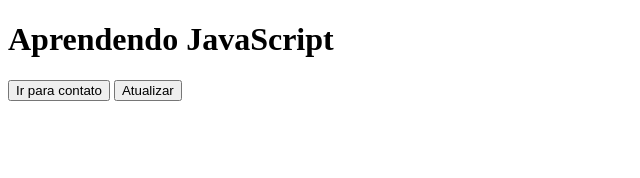
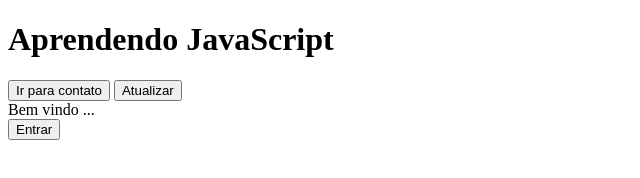
Before and after one commit to maleixorm/react, a plain HTML site: page index.html in a window 1280 px wide. Shown: the whole page, without its empty margins (0-640 px from the left). Drawn offline with Linux system fonts and the light colour scheme.

Commit message:
manipulando o html com o javascript

```diff
--- a/index.html
+++ b/index.html
@@ -10,5 +10,11 @@
     <h1>Aprendendo JavaScript</h1>
     <button onclick="window.location.href = 'contato.html'; ">Ir para contato</button>
     <button onclick="window.location.href = window.location.href ">Atualizar</button>
+
+    <div id="area">
+        Bem vindo ...
+    </div>
+
+    <button onclick="document.getElementById('area').innerHTML = 'Bem vindo ' + prompt('Qual o seu nome? ')">Entrar</button>
 </body>
 </html>
```
